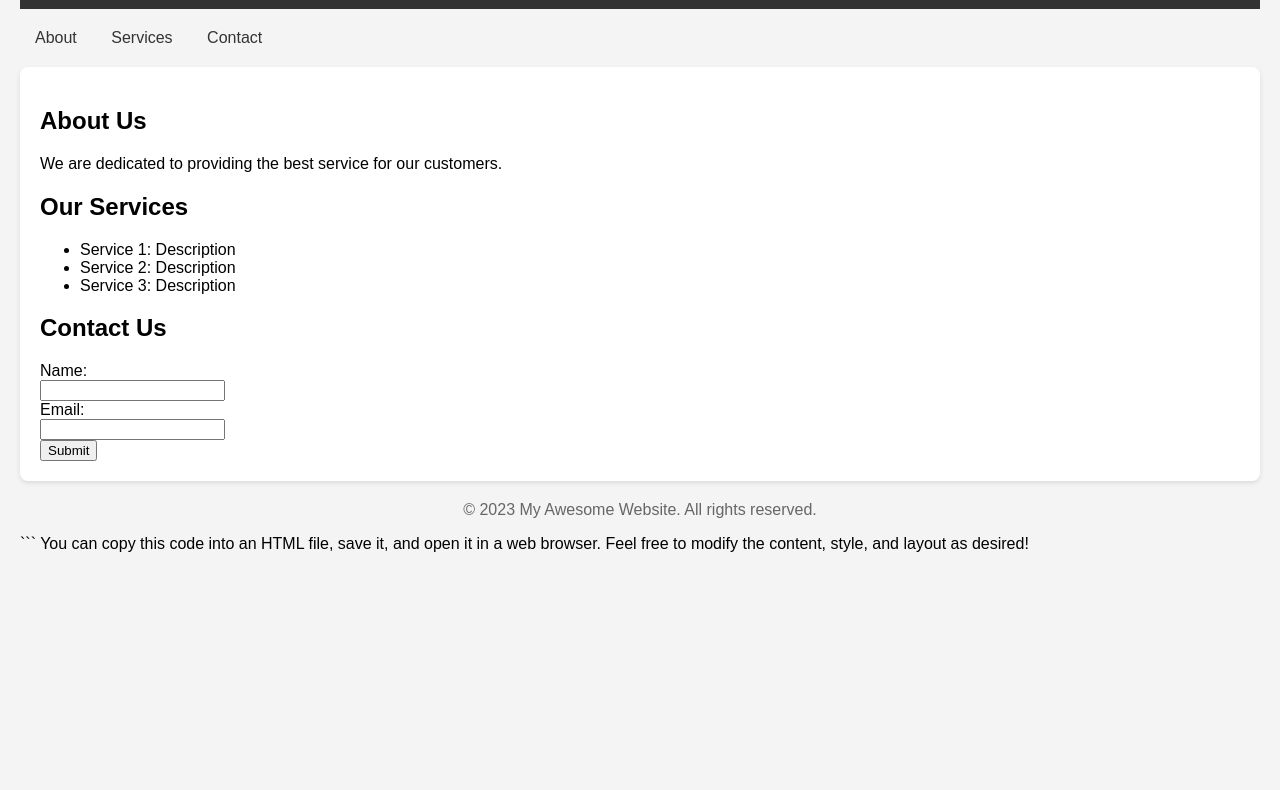
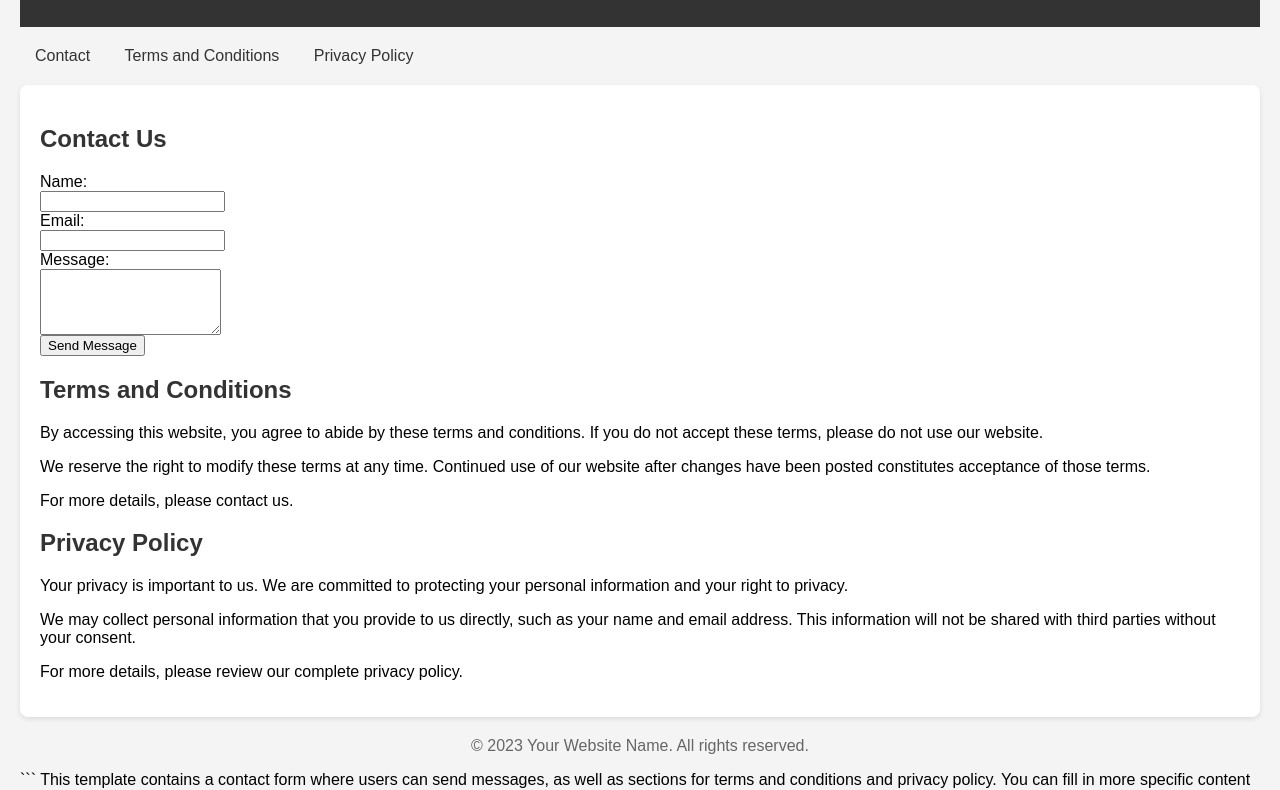
Before and after one commit to Ben-Smith909/applicationtest, a plain HTML site: page index.html in a window 1280 px wide. Shown: the part 131-921 px from the top of the page. Before the commit the page ends 800 px from the top, so only its background shows below. Drawn offline with Linux system fonts and the light colour scheme.

Commit message:
Update index.html

````diff
--- a/index.html
+++ b/index.html
@@ -1,9 +1,10 @@
+```html
 <!DOCTYPE html>
 <html lang="en">
 <head>
     <meta charset="UTF-8">
     <meta name="viewport" content="width=device-width, initial-scale=1.0">
-    <title>My Awesome Website</title>
+    <title>Your Website Title</title>
     <style>
         body {
             font-family: Arial, sans-serif;
@@ -36,53 +37,68 @@
             margin-top: 20px;
             color: #666;
         }
+        h2 {
+            color: #333;
+        }
     </style>
 </head>
 <body>
 
 <header>
-    <h1>Welcome to My Awesome Website</h1>
+    <h1>Your Website Title</h1>
 </header>
 
 <nav>
-    <a href="#about">About</a>
-    <a href="#services">Services</a>
     <a href="#contact">Contact</a>
+    <a href="#terms">Terms and Conditions</a>
+    <a href="#privacy">Privacy Policy</a>
 </nav>
 
 <div class="content">
-    <section id="about">
-        <h2>About Us</h2>
-        <p>We are dedicated to providing the best service for our customers.</p>
-    </section>
-
-    <section id="services">
-        <h2>Our Services</h2>
-        <ul>
-            <li>Service 1: Description</li>
-            <li>Service 2: Description</li>
-            <li>Service 3: Description</li>
-        </ul>
-    </section>
-
     <section id="contact">
         <h2>Contact Us</h2>
         <form>
             <label for="name">Name:</label><br>
-            <input type="text" id="name" name="name"><br>
+            <input type="text" id="name" name="name" required><br>
             <label for="email">Email:</label><br>
-            <input type="email" id="email" name="email"><br>
-            <input type="submit" value="Submit">
+            <input type="email" id="email" name="email" required><br>
+            <label for="message">Message:</label><br>
+            <textarea id="message" name="message" rows="4" required></textarea><br>
+            <input type="submit" value="Send Message">
         </form>
+    </section>
+
+    <section id="terms">
+        <h2>Terms and Conditions</h2>
+        <p>
+            By accessing this website, you agree to abide by these terms and conditions. If you do not accept these terms, please do not use our website.
+        </p>
+        <p>
+            We reserve the right to modify these terms at any time. Continued use of our website after changes have been posted constitutes acceptance of those terms.
+        </p>
+        <p>For more details, please contact us.</p>
+    </section>
+
+    <section id="privacy">
+        <h2>Privacy Policy</h2>
+        <p>
+            Your privacy is important to us. We are committed to protecting your personal information and your right to privacy.
+        </p>
+        <p>
+            We may collect personal information that you provide to us directly, such as your name and email address. This information will not be shared with third parties without your consent.
+        </p>
+        <p>
+            For more details, please review our complete privacy policy.
+        </p>
     </section>
 </div>
 
 <footer>
-    <p>&copy; 2023 My Awesome Website. All rights reserved.</p>
+    <p>&copy; 2023 Your Website Name. All rights reserved.
 </footer>
 
 </body>
 </html>
 ```
 
-You can copy this code into an HTML file, save it, and open it in a web browser. Feel free to modify the content, style, and layout as desired!
+This template contains a contact form where users can send messages, as well as sections for terms and conditions and privacy policy. You can fill in more specific content as needed and also adjust styles to better suit your branding!
````
